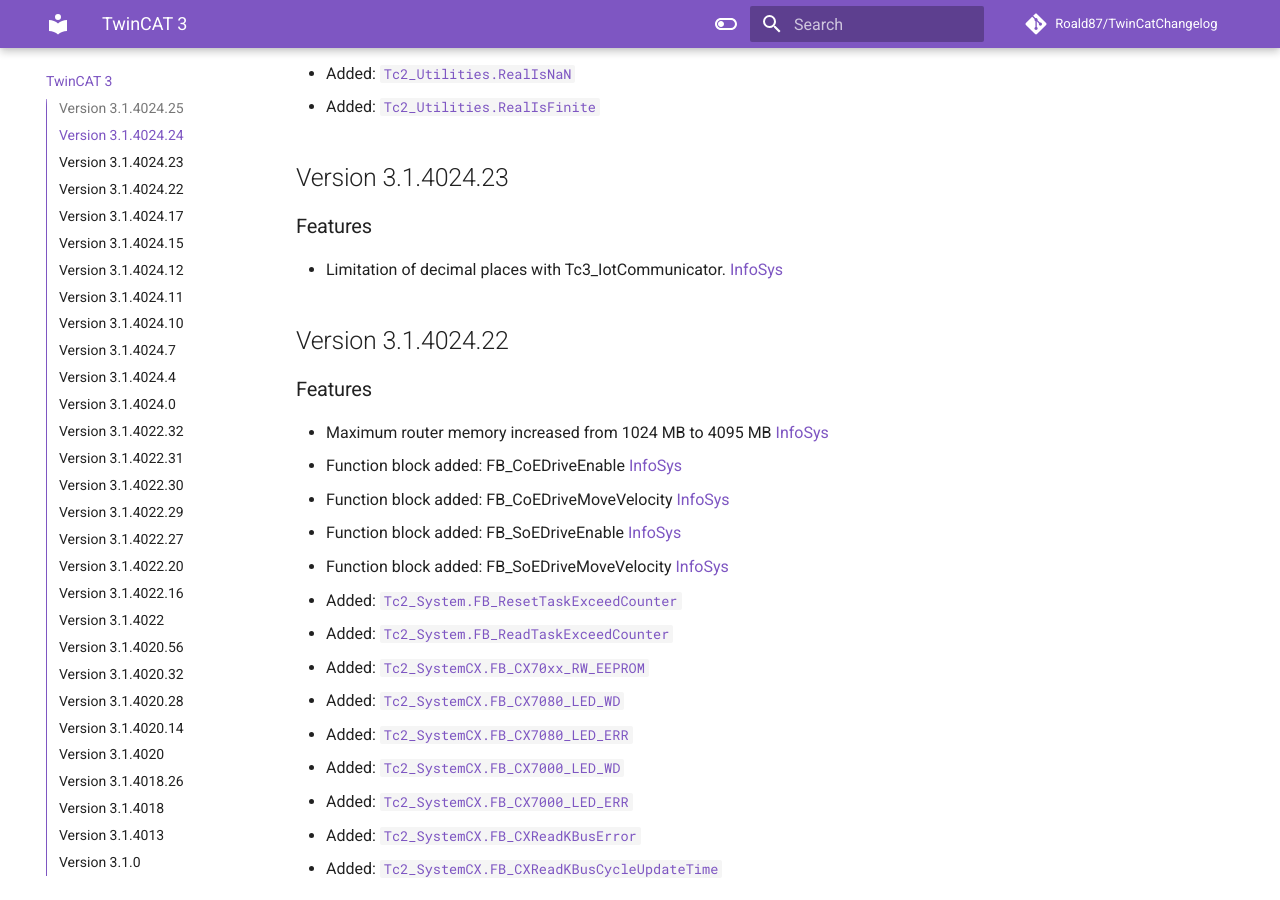
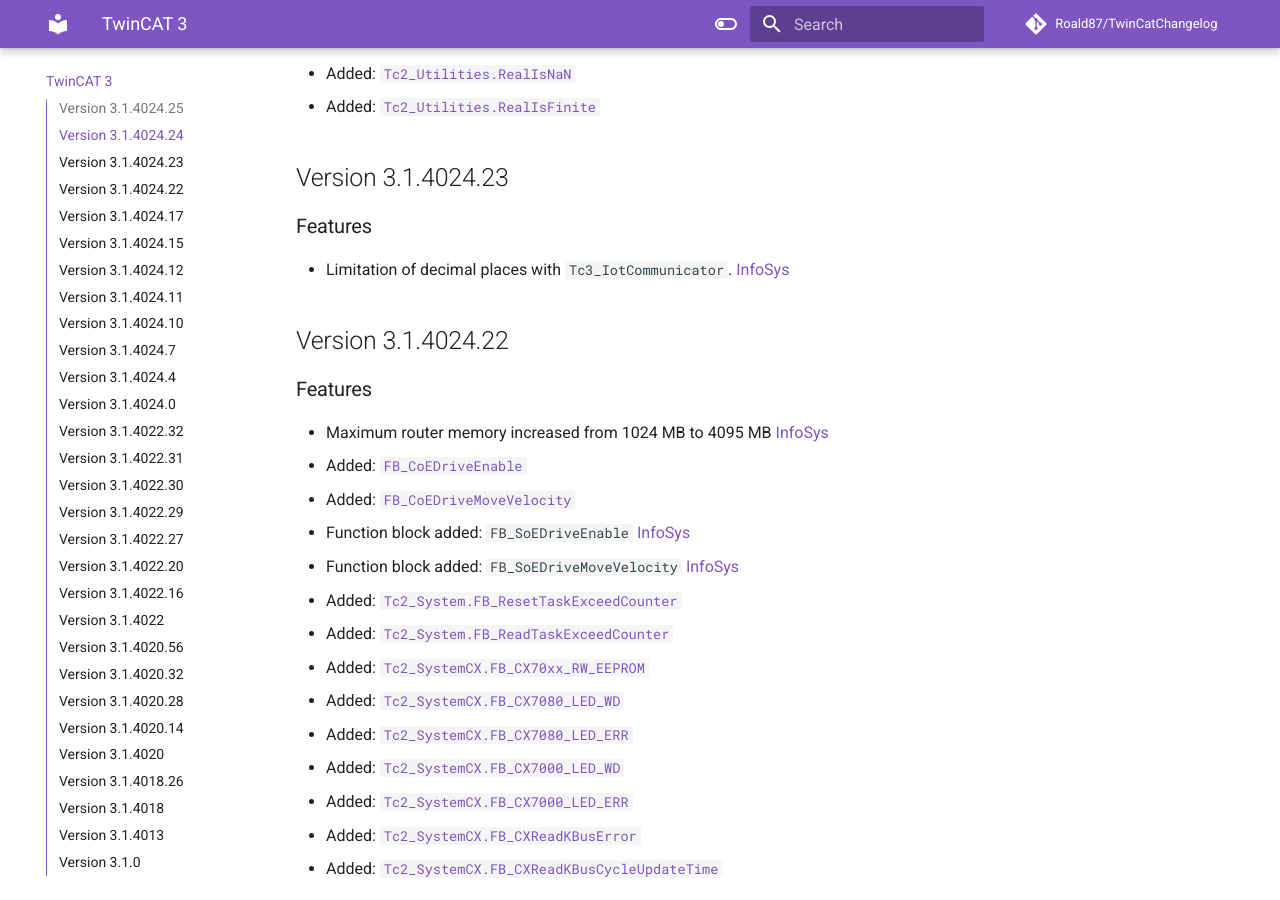
Before and after one commit to Roald87/TwinCatChangelog, an MkDocs documentation site: the page built from docs/tc3.md, in a window 1280 px wide and 900 px high, scrolled down 682 px. Built offline with MkDocs 1.6.1 and Material for MkDocs 9.7.7, drawn with Linux system fonts in a browser that asks for light colours; comment, search, counter and statistics services are not loaded.

Commit message:
add style checker for function (block) names

```diff
--- a/docs/tc3.md
+++ b/docs/tc3.md
@@ -23,20 +23,18 @@
 
 ### Features
 
-- Limitation of decimal places with Tc3_IotCommunicator. [InfoSys](https://infosys.beckhoff.com/../content/1033/tf6730_tc3_iot_communicator/11268269707.html?id=2544377694223424412)
+- Limitation of decimal places with `Tc3_IotCommunicator`. [InfoSys](https://infosys.beckhoff.com/../content/1033/tf6730_tc3_iot_communicator/11268269707.html?id=2544377694223424412)
 
 ## Version 3.1.4024.22
 
 ### Features
 
 - Maximum router memory increased from 1024 MB to 4095 MB [InfoSys](https://infosys.beckhoff.com/english.php?content=../content/1033/tf7xxx_tc3_vision/18014405306596491.html&id=)
-- Function block added: FB_CoEDriveEnable
-  [InfoSys](https://infosys.beckhoff.com/content/1033/tcplclib_tc2_drive/10731917067.html?id=7592382315255221170)
-- Function block added: FB_CoEDriveMoveVelocity
-  [InfoSys](https://infosys.beckhoff.com/content/1033/tcplclib_tc2_drive/10731918987.html?id=2982660607506303008)
-- Function block added: FB_SoEDriveEnable
+- Added: [`FB_CoEDriveEnable`](https://infosys.beckhoff.com/content/1033/tcplclib_tc2_drive/10731917067.html?id=7592382315255221170)
+- Added: [`FB_CoEDriveMoveVelocity`](https://infosys.beckhoff.com/content/1033/tcplclib_tc2_drive/10731918987.html?id=2982660607506303008)
+- Function block added: `FB_SoEDriveEnable`
   [InfoSys](https://infosys.beckhoff.com/content/1033/tcplclib_tc2_drive/10731920907.html?id=8376906030662804724)
-- Function block added: FB_SoEDriveMoveVelocity
+- Function block added: `FB_SoEDriveMoveVelocity`
   [InfoSys](https://infosys.beckhoff.com/content/1033/tcplclib_tc2_drive/10731923211.html?id=3237529037083558957)
 - Added: [`Tc2_System.FB_ResetTaskExceedCounter`](https://infosys.beckhoff.com/../content/1033/tcplclib_tc2_system/11107119115.html?id=1948900602695240988)
 - Added: [`Tc2_System.FB_ReadTaskExceedCounter`](https://infosys.beckhoff.com/../content/1033/tcplclib_tc2_system/11267603979.html?id=6554750661018839478)
```
Also changed, not shown: docs/functions/TF5410_tc3_motion_collision_avoidance.md (+3 -3 lines), 2 other files.
